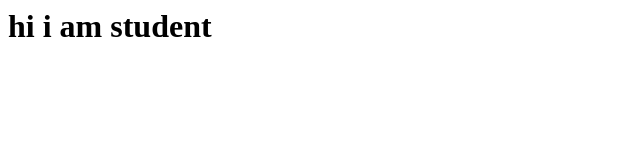
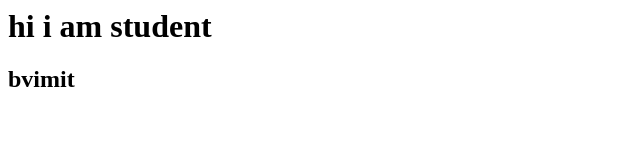
Before and after one commit to shubhangi10785/mca, a plain HTML site: page abc.html in a window 1280 px wide. Shown: the full height of the page, 0-640 px from the left. Drawn offline with Linux system fonts and the light colour scheme.

Commit message:
2 nd line added

```diff
--- a/abc.html
+++ b/abc.html
@@ -6,6 +6,7 @@
 </head>
 <body>
     <h1 > hi i am student </h1>
+    <h2>bvimit</h2>
 
 </body>
 </html>
```
